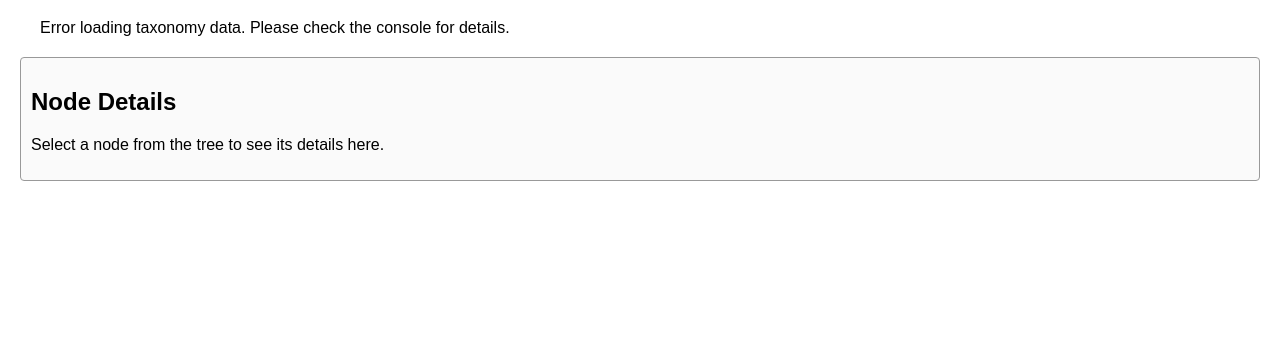
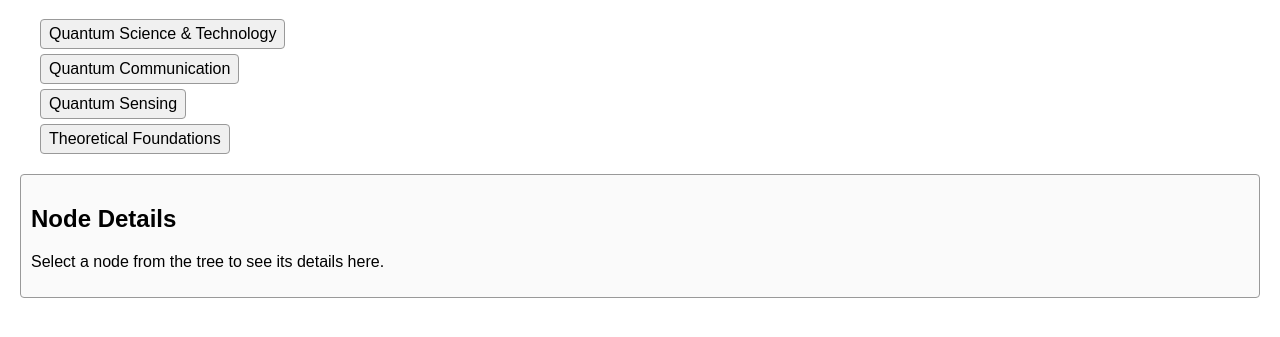
Before and after one commit to Maxofinternet/8347293487236287356923847392, a plain HTML site: page Techvizualizer.html in a window 1280 px wide. Shown: the part 61-398 px from the top of the page. Drawn offline with Linux system fonts and the light colour scheme; no server answers.

Commit message:
Update Techvizualizer.html

```diff
--- a/Techvizualizer.html
+++ b/Techvizualizer.html
@@ -133,7 +133,7 @@
     }
 
     // Load the JSON file (taxonomy.json must be in the same directory)
-    fetch('https://drive.google.com/uc?export=download&id=1G0uovnR2r_dYPNn326g3Ce3ZynC7mlG4', { mode: 'no-cors' })
+    fetch('Quantum Technology Complete Taxinomy.JSON', { mode: 'no-cors' })
       .then(response => {
         if (!response.ok) {
           throw new Error("HTTP error " + response.status);
```
